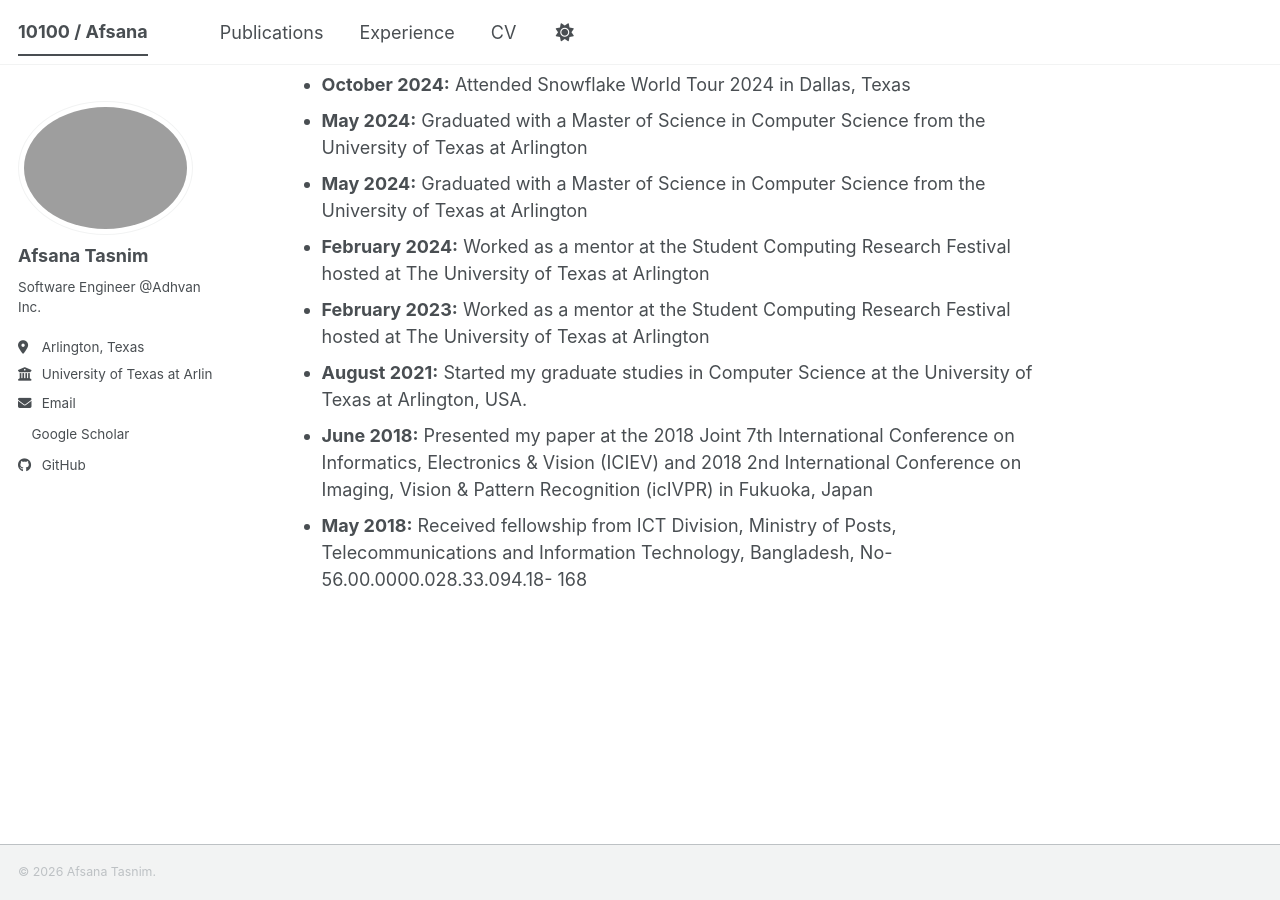
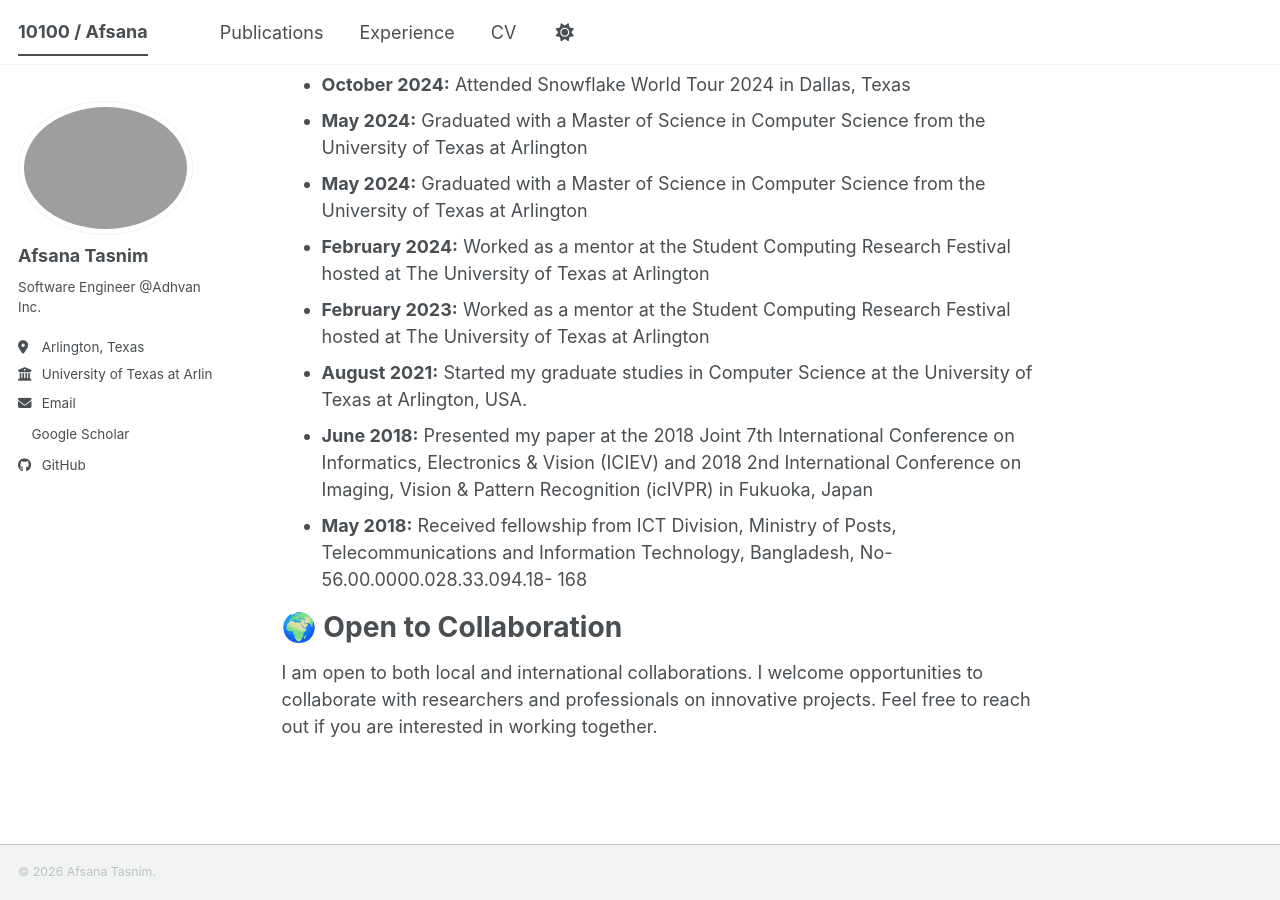
Before and after one commit to AfsanaTasnim/AfsanaTasnim.github.io, a Jekyll site: the page built from _pages/about.md, in a window 1280 px wide and 900 px high, scrolled down 1580 px. Built offline with Jekyll 4.4.1, drawn with Linux system fonts in a browser that asks for light colours; a style sheet for code colours, icons or effects is not loaded.

Commit message:
Update about.md
Added a section inviting collaboration with researchers and professionals.

```diff
--- a/_pages/about.md
+++ b/_pages/about.md
@@ -50,3 +50,6 @@ I have published one peer-reviewed research paper, which has received [3](https:
 - **August 2021:** Started my graduate studies in Computer Science at the University of Texas at Arlington, USA.
 - **June 2018:** Presented my paper at the 2018 Joint 7th International Conference on Informatics, Electronics & Vision (ICIEV) and 2018 2nd International Conference on Imaging, Vision & Pattern Recognition (icIVPR) in Fukuoka, Japan
 -  **May 2018:** Received fellowship from ICT Division, Ministry of Posts, Telecommunications and Information Technology, Bangladesh, No-56.00.0000.028.33.094.18- 168
+
+# 🌍 Open to Collaboration
+I am open to both local and international collaborations. I welcome opportunities to collaborate with researchers and professionals on innovative projects. Feel free to reach out if you are interested in working together.
```
